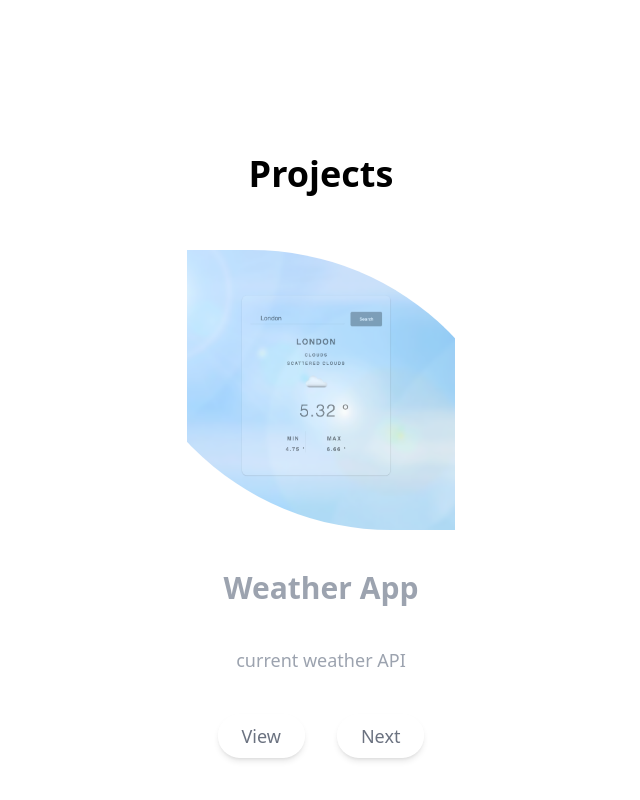
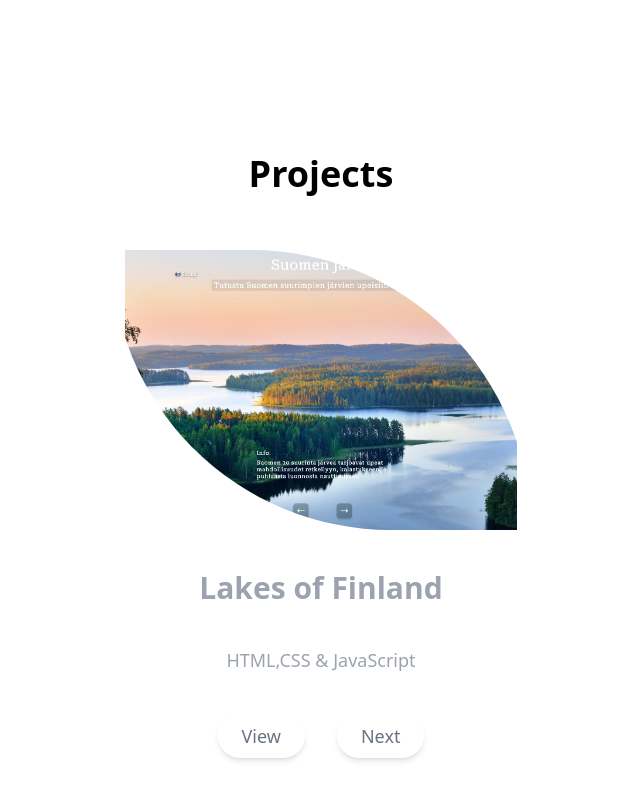
Before and after one commit to Moontags/portfolio, a Next.js app: page / in a window 1280 px wide. Shown: the part 2556-3356 px from the top of the page, without its empty margins (319-959 px from the left). Built offline with nearby package versions, Linux system fonts and the light colour scheme.

Commit message:
Lakes of Finland Page

```diff
--- a/app/page.tsx
+++ b/app/page.tsx
@@ -4,11 +4,13 @@ import { motion } from "framer-motion";
 import Image from "next/image";
 
 const projects = [
-  { title: "Weather App", description: "current weather API", image: "/w1.png", link: "https://moontags.github.io/Weather_App/" },
-  { title: "Task Manager", description: "Task management PHP", image: "/todo.png", link: "https://todo-task-09nf.onrender.com" },
+  { title: "Lakes of Finland", description: "HTML,CSS & JavaScript", image: "/jarvi.png", link: "https://moontags.github.io/Finnish_Lakes-_Gallery/" },
   { title: "Todo app", description: "Todo app next.js", image: "/todo1.png", link: "https://todo-lake-nine-41.vercel.app/" },
   { title: "Living a Healthy Life", description: "React & Tailwind", image: "/eeva.png", link: "https://www.eevakoskela.fi/" },
   { title: "Cleaning Made Easy", description: "HTML & CSS", image: "/siivousote.png", link: "https://moontags.github.io/siivousote/" },
+  { title: "Weather App", description: "current weather API", image: "/w1.png", link: "https://moontags.github.io/Weather_App/" },
+  { title: "Task Manager", description: "Task management PHP", image: "/todo.png", link: "https://todo-task-09nf.onrender.com" },
+
 ];
 
 export default function Home() {
```
Also changed, not shown: public/jarvi.png (added).
